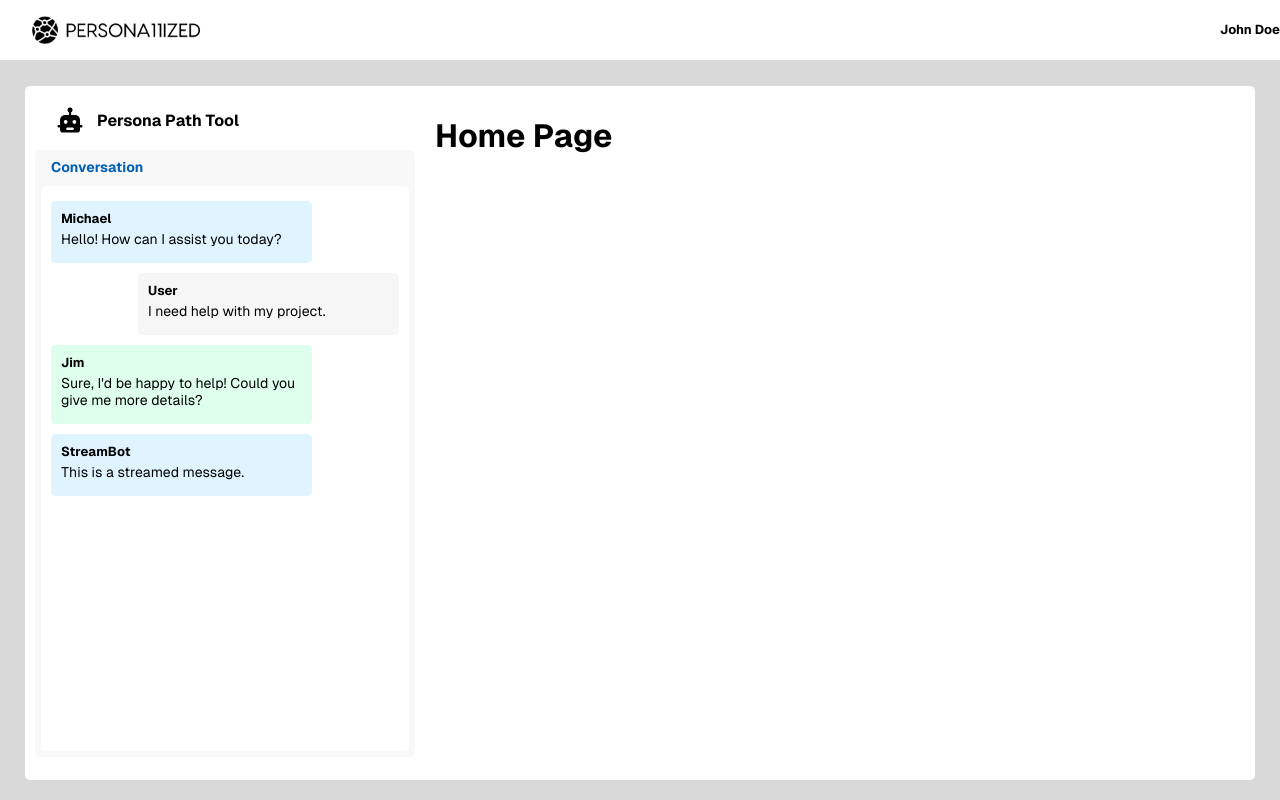
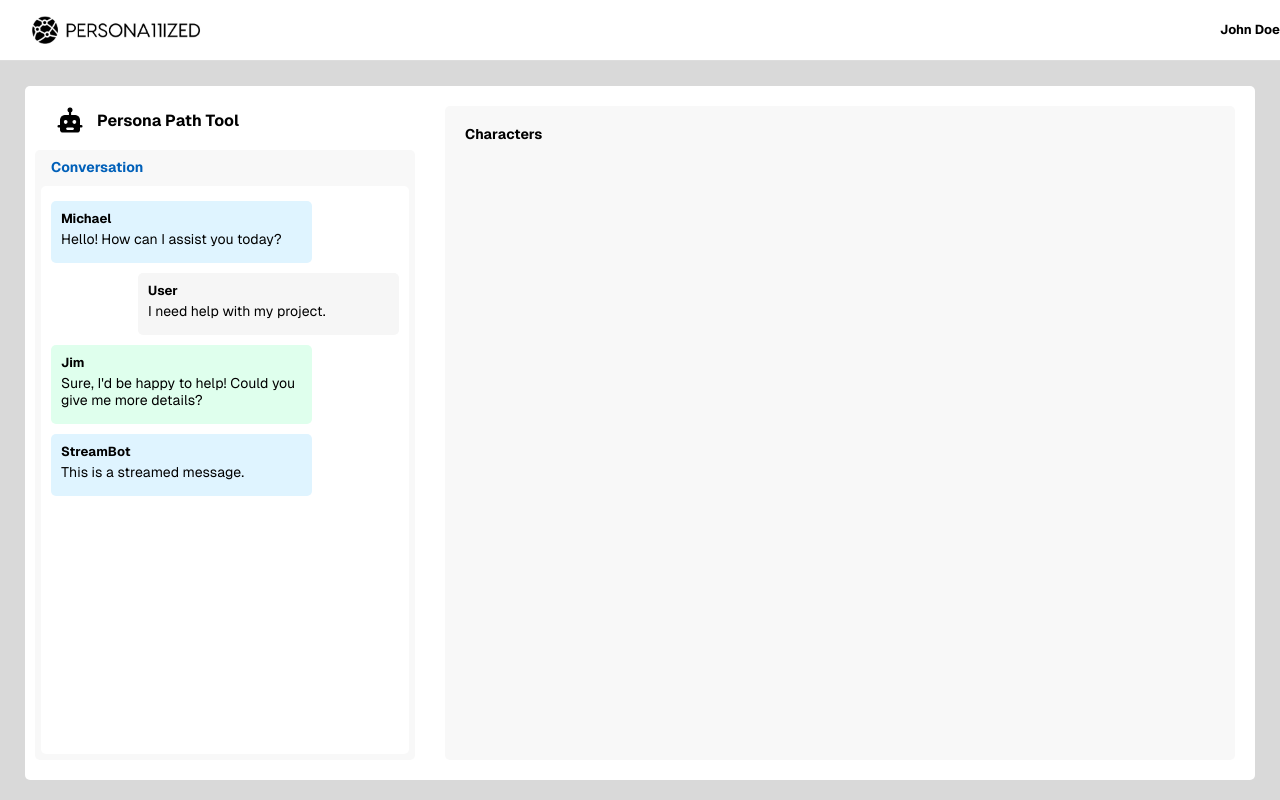
Before and after one commit to SzymonSt/Xarachter, a Next.js app in the folder frontend/: page / in a window 1280 px wide. Built offline with nearby package versions, Linux system fonts and the light colour scheme.

Commit message:
charachter setup

```diff
--- /dev/null
+++ b/frontend/src/app/components/CharacterBox.module.css
@@ -0,0 +1,19 @@
+/* src/app/components/CharacterBox.module.css */
+
+.characterBox {
+    background-color: #F8F8F8; /* Light gray background */
+    width: calc(100% - 20px); /* Full width minus 10px margin on each side */
+    height: calc(100% - 20px); /* Full height minus 10px margin on top and bottom */
+    margin: 10px; /* 10px margin on all sides */
+    border-radius: 5px; /* Rounded corners */
+    box-sizing: border-box;
+    padding: 10px; /* Padding inside the gray box */
+    display: flex;
+    flex-direction: column;
+  }
+
+  .title {
+    font-size: 14px;
+    font-weight: bold;
+    margin: 10px 0 0 10px; /* Position title 10px from top left */
+  }
--- /dev/null
+++ b/frontend/src/app/components/CharacterBox.tsx
@@ -0,0 +1,15 @@
+// src/app/components/CharacterBox.tsx
+
+import React from 'react';
+import styles from './CharacterBox.module.css';
+
+const CharacterBox: React.FC = () => {
+  return (
+    <div className={styles.characterBox}>
+      <h2 className={styles.title}>Characters</h2>
+      {/* Future content for character images or other elements can go here */}
+    </div>
+  );
+};
+
+export default CharacterBox;
--- a/frontend/src/app/components/MainContainer.tsx
+++ b/frontend/src/app/components/MainContainer.tsx
@@ -3,6 +3,7 @@
 import React, { FC, ReactNode } from 'react';
 import SidebarHeader from './SidebarHeader';
 import MessageBox from './MessageBox';
+import CharacterBox from './CharacterBox'; // Import CharacterBox component
 import styles from './MainContainer.module.css';
 
 interface MainContainerProps {
@@ -43,7 +44,7 @@ const MainContainer: FC<MainContainerProps> = ({ children }) => {
           <MessageBox initialMessages={initialMessages} />
         </div>
         <div className={styles.rightContainer}>
-          {children}
+          <CharacterBox /> {/* Add CharacterBox to the right side */}
         </div>
       </div>
     </div>
--- a/frontend/src/app/components/MessageBox.module.css
+++ b/frontend/src/app/components/MessageBox.module.css
@@ -5,11 +5,12 @@
     width: 100%; /* Full width of the left container */
     margin-top: 10px; /* Space between the title and gray box */
     border-radius: 5px;
+    margin-left: 0px;
     box-sizing: border-box;
     padding: 6px;
     display: flex;
     flex-direction: column;
-    height: 90%; /* Make the gray box take up the full height of the container */
+    height: 90.5%; /* Make the gray box take up the full height of the container */
   }
 
   /* Title styling for "Conversation" */
```
